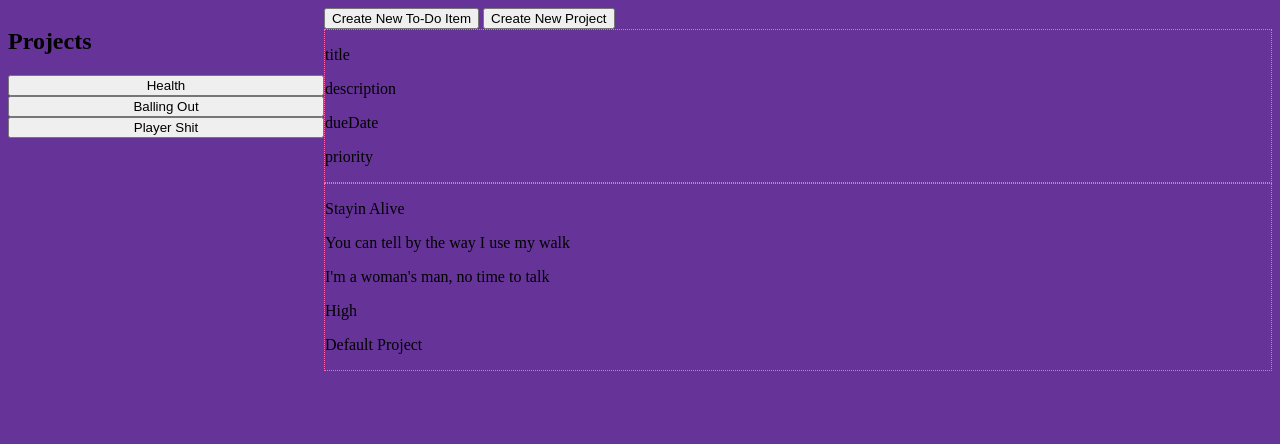
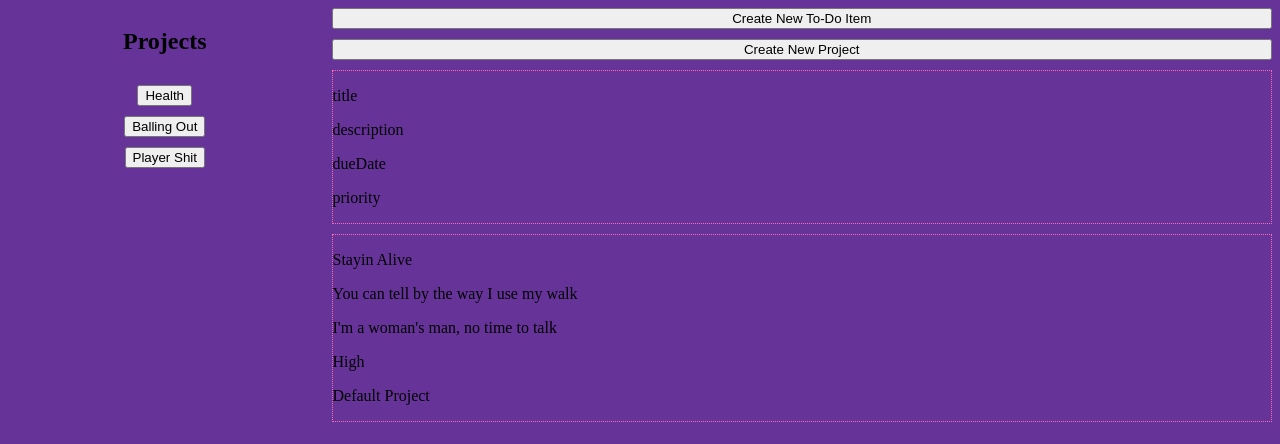
Before and after one commit to sracabanahashas/To-do-App, a website built with webpack: page src/template.html in a window 1280 px wide. Built offline with nearby package versions, Linux system fonts and the light colour scheme.

Commit message:
Add flex styling and gaps in CSS

```diff
--- a/src/styles.css
+++ b/src/styles.css
@@ -10,9 +10,24 @@ body {
     display: grid;
     max-height: 100vh;
     grid-template-columns: 1fr 3fr;
+    gap: 10px;
 }
 
 .sidebar-display {
     display: flex;
     flex-direction: column;
+    gap: 10px;
+    align-items: center;
 }
+
+.main-display {
+    gap: 10px;
+    display: flex;
+    flex-direction: column;
+}
+
+.cards-display {
+    gap: 10px;
+    display: flex;
+    flex-direction: column;
+}
```
